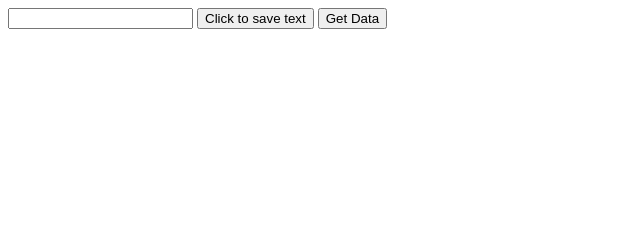
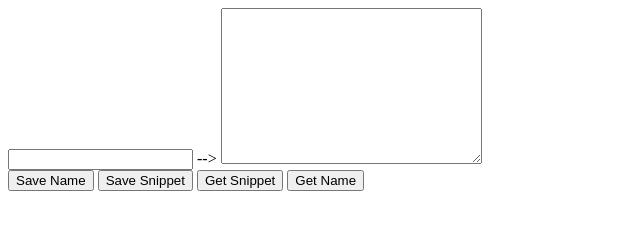
Before and after one commit to shabbyjoon/cruddyApp, a plain HTML site: page index.html in a window 1280 px wide. Shown: the whole page, without its empty margins (0-640 px from the left). Drawn offline with nearby package versions, Linux system fonts and the light colour scheme.

Commit message:
added form wrapper to input and text area

```diff
--- a/index.html
+++ b/index.html
@@ -10,11 +10,15 @@
   <script src="app.js"></script>
 </head>
 <body>
-<input class="textField" type="text" name="firstInputField">
-<button class="setData"> Click to save text
-</button>
-<button class=getData> Get Data</button>
+  <form>
+    <input class="nameField" type="text" name="firstInputField"> -->
+    <textarea class="textField" rows="10" cols="30" name="firstInputField"> </textarea>
+  </form>
+  <button class="setName"> Save Name</button>
+  <button class="setForm"> Save Snippet</button>
+  <button class="getForm"> Get Snippet</button>
+  <button class="getName"> Get Name</button>
 
-<div class="debug"></div>
+  <div class="debug"></div>
 </body>
 </html>
```
